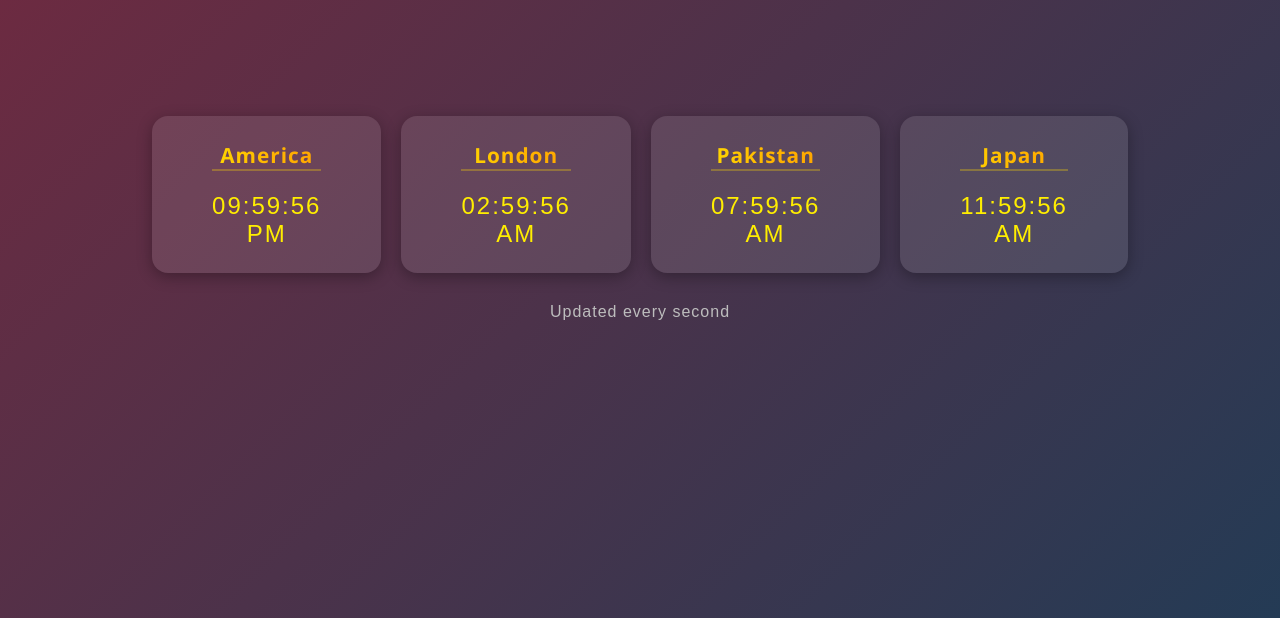
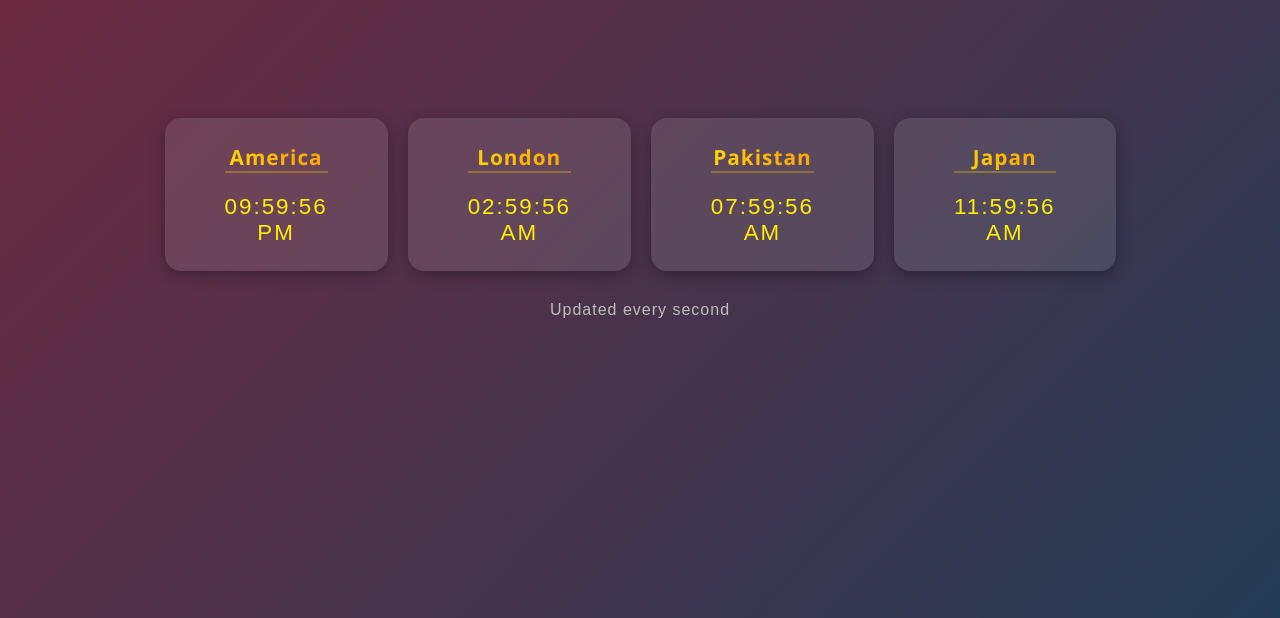
Before and after one commit to Hasnain-Wakeel/World_Clock, a plain HTML site: page index.html in a window 1280 px wide. Shown: the part 198-816 px from the top of the page. Drawn offline with Linux system fonts and the light colour scheme.

Commit message:
Modified and Reviewed the Code!

```diff
--- a/style.css
+++ b/style.css
@@ -83,7 +83,7 @@ body {
   transform: scale(1.05);
   text-shadow: 0 0 12px rgba(255, 217, 0, 0.449);
   /* border-bottom: 2px solid rgb(255, 217, 0.8); */
-  letter-spacing: 2px;
+  letter-spacing: 1.5px;
 }
 /* --------------------- 3rd Option --------------------- */
 /* .country {
@@ -130,8 +130,8 @@ body {
 } */
 /* --------------------- 2nd Option --------------------- */
 .time {
-  font-size: 1.5rem;
-  font-weight: 500;
+  font-size: 1.4rem;
+  font-weight: 400;
   color: #ffee00;
   letter-spacing: 2px;
   transition: text-shadow 0.3s ease, transform 0.3s ease;
@@ -139,8 +139,6 @@ body {
 .time:hover {
     transform: scale(1.08);
 }
-
-/* border-top: 1px solid rgba(255, 255, 255, 0.1); */
 .footer {
   font-size: 1rem;
   color: #bdbdbd;
@@ -148,6 +146,7 @@ body {
   transition: color 0.3s ease, transform 0.3s ease;
   margin-top: 30px;
   margin-bottom: 30px;
+  /* border-top: 1px solid rgba(255, 255, 255, 0.1); */
 }
 .footer:hover {
   color: #FFD700;
--- a/time.js
+++ b/time.js
@@ -1,25 +1,37 @@
 function showWorldTime() {
 
   const now = new Date();
+
   const options = {
     hour: "2-digit",
     minute: "2-digit",
     second: "2-digit",
-    hour12: true,           // change to false for 24-hour format
+    hour12: true, // change to false for 24-hour format
   };
 
   // Different Zone's Time :
-const pakistan = now.toLocaleTimeString("en-US", {...options, timeZone: "Asia/Karachi"});
-const america = now.toLocaleTimeString("en-US", {...options, timeZone: "America/New_York"});
-const london = now.toLocaleTimeString("en-US", {...options, timeZone: "Europe/London"});
-const japan = now.toLocaleTimeString("en-US", {...options, timeZone: "Asia/Tokyo"});
+  const pakistan = now.toLocaleTimeString("en-US", {
+    ...options,
+    timeZone: "Asia/Karachi",
+  });
+  const america = now.toLocaleTimeString("en-US", {
+    ...options,
+    timeZone: "America/New_York",
+  });
+  const london = now.toLocaleTimeString("en-US", {
+    ...options,
+    timeZone: "Europe/London",
+  });
+  const japan = now.toLocaleTimeString("en-US", {
+    ...options,
+    timeZone: "Asia/Tokyo",
+  });
 
   // Display in HTML :
   document.getElementById("pakistan").textContent = pakistan;
   document.getElementById("america").textContent = america;
   document.getElementById("london").textContent = london;
   document.getElementById("japan").textContent = japan;
-
 }
 
 // initial call :
```
Lines whose indentation alone changed are shown as unchanged.
